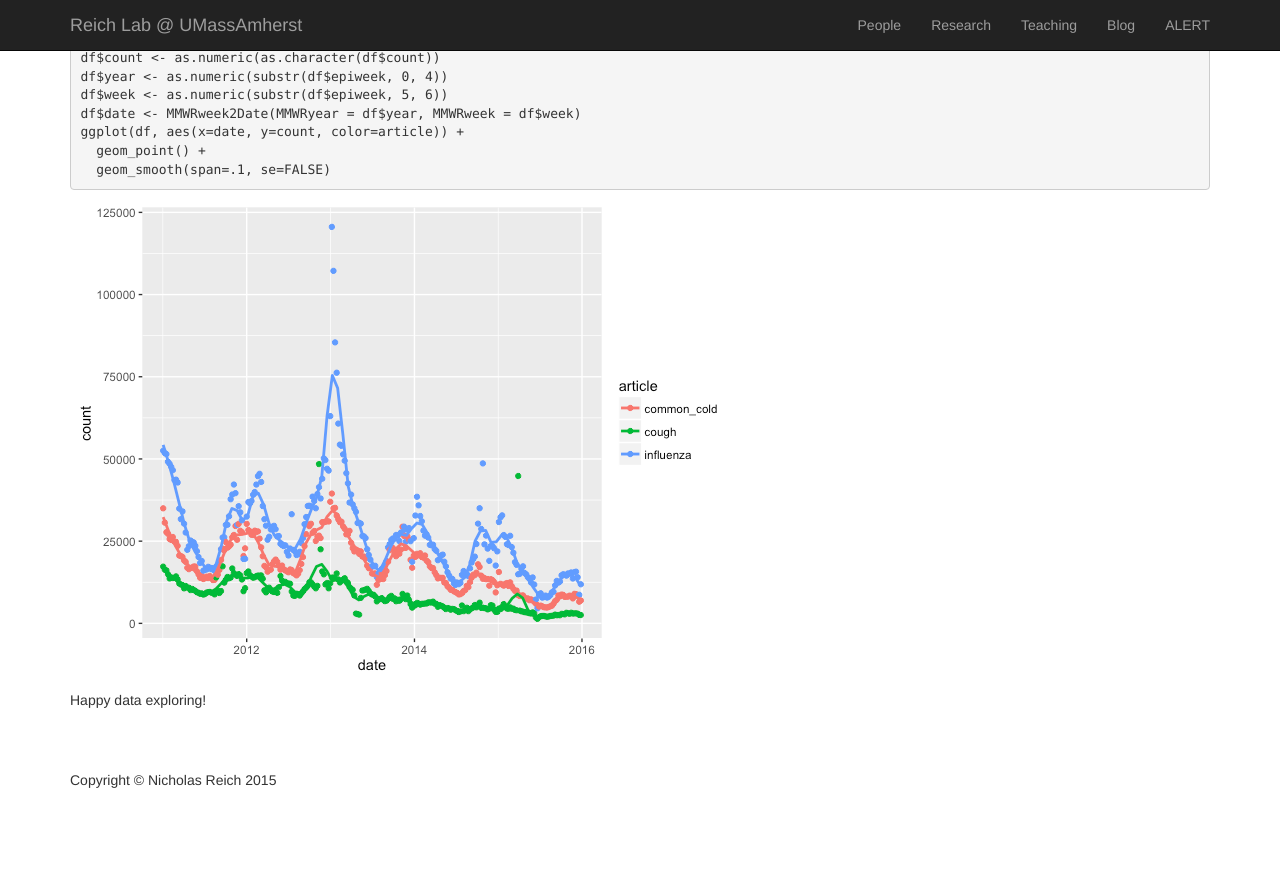
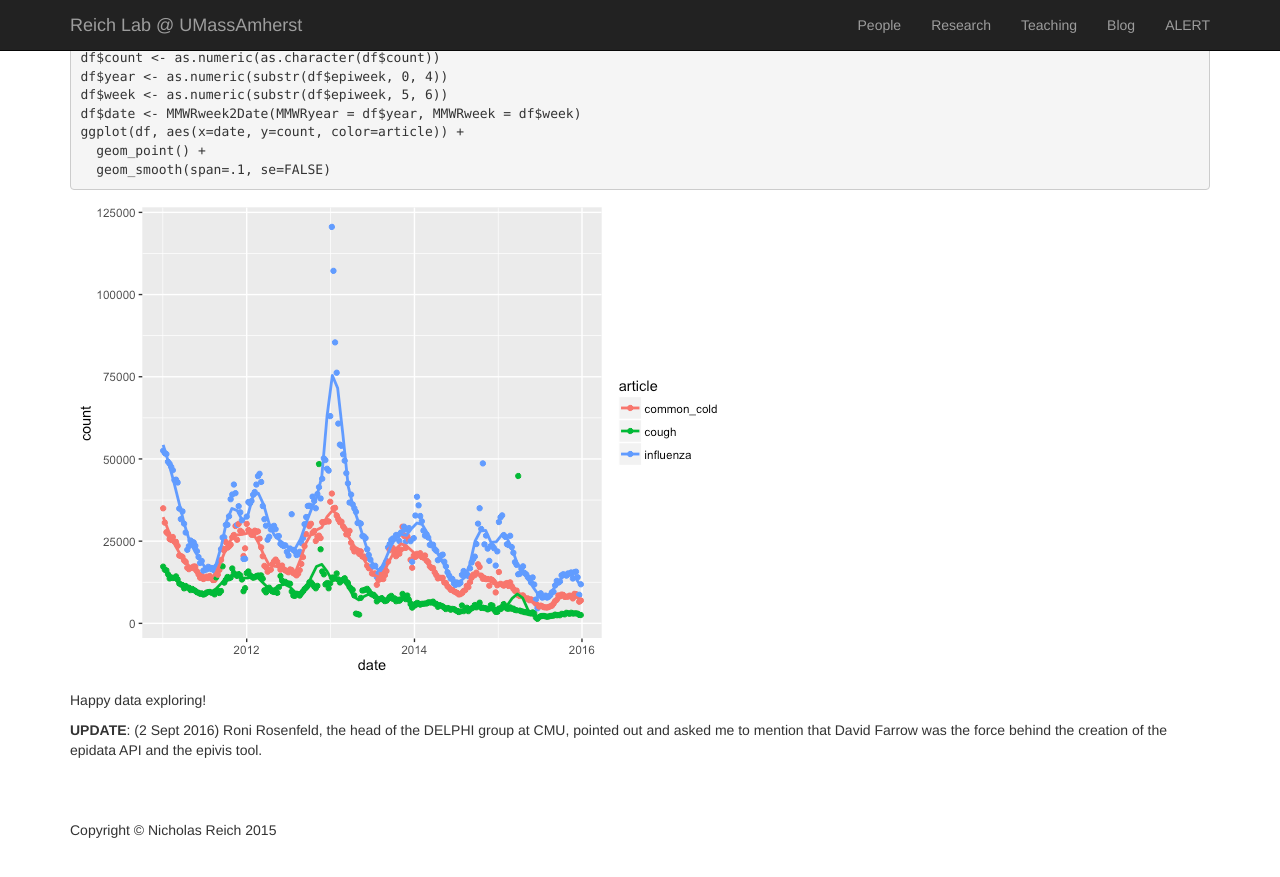
Before and after one commit to reichlab/reichlab.github.io, a Jekyll site: the page built from _posts/2016-09-01-epidata-api.md, in a window 1280 px wide and 900 px high, scrolled down 2010 px. Shown: the top 877 px of the window. Built offline with Jekyll 4.4.1, drawn with Linux system fonts in a browser that asks for light colours; comment, search, counter and statistics services are not loaded; before the commit the page ends 2860 px from its top, so only the background shows below that.

Commit message:
adding acknowledgments.

```diff
--- a/_posts/2016-09-01-epidata-api.md
+++ b/_posts/2016-09-01-epidata-api.md
@@ -82,3 +82,5 @@ ggplot(df, aes(x=date, y=count, color=article)) +
 ![](https://reichlab.github.io/images/blog-figs/wiki-data.png)
 
 Happy data exploring!
+
+__UPDATE__: (2 Sept 2016) Roni Rosenfeld, the head of the DELPHI group at CMU, pointed out and asked me to mention that David Farrow was the force behind the creation of the epidata API and the epivis tool.
```
